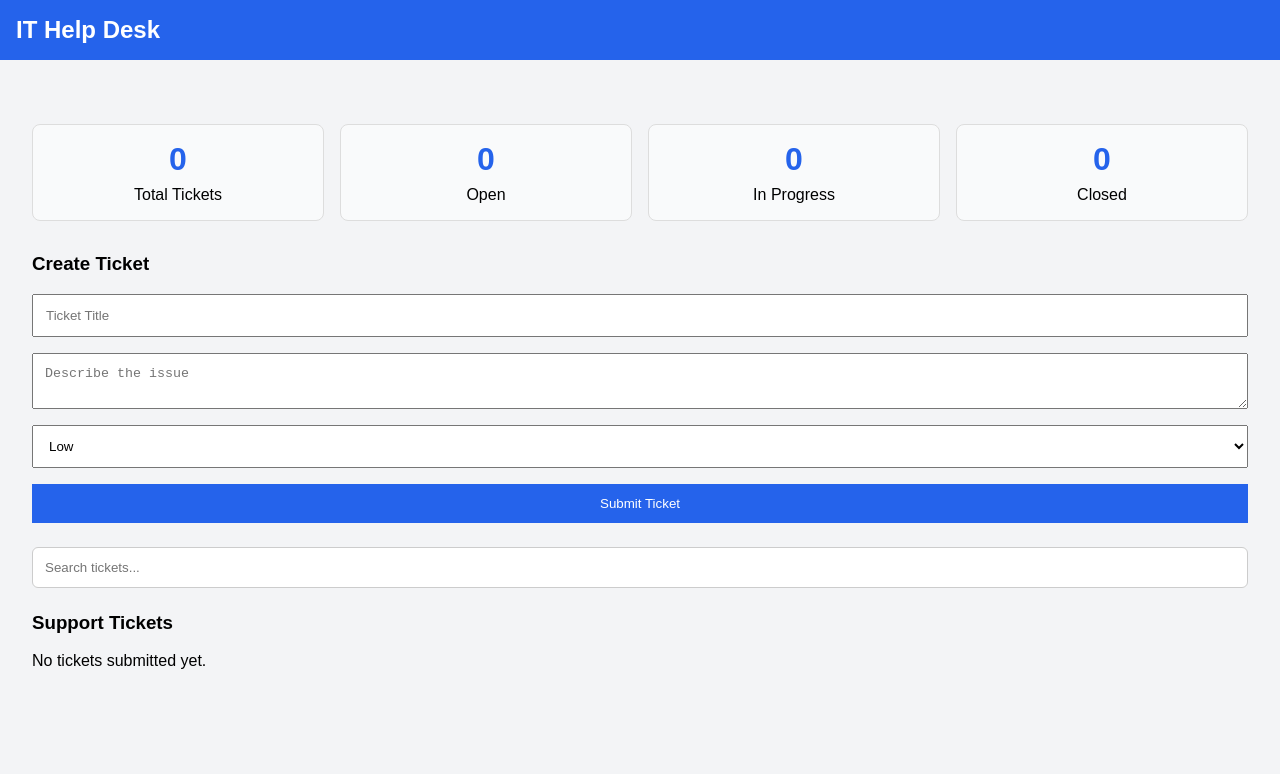
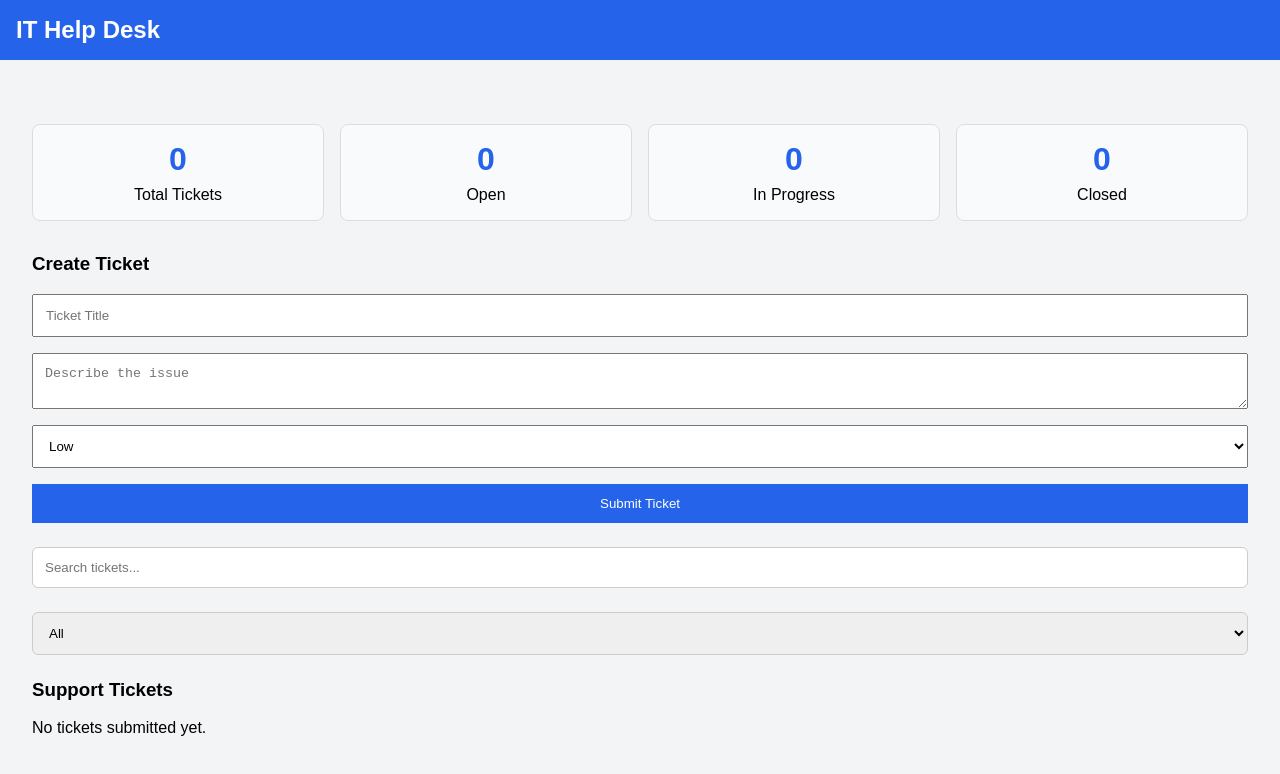
Before and after one commit to JEDl956/it-helpdesk-ticket-system, a Vue app: page / in a window 1280 px wide. Shown: the top 774 px of the page. Built offline with nearby package versions, Linux system fonts and the light colour scheme.

Commit message:
Add status filter for tickets

```diff
--- a/src/App.vue
+++ b/src/App.vue
@@ -5,14 +5,23 @@ import DashboardStats from './components/DashboardStats.vue'
 import TicketForm from './components/TicketForm.vue'
 import TicketList from './components/TicketList.vue'
 import SearchBar from './components/SearchBar.vue'
+import StatusFilter from './components/StatusFilter.vue'
 
 const tickets = ref([])
 const search = ref('')
+const statusFilter = ref('All')
 
 const filteredTickets = computed(() => {
-  return tickets.value.filter((ticket) =>
-    ticket.title.toLowerCase().includes(search.value.toLowerCase()),
-  )
+  return tickets.value.filter((ticket) => {
+    const matchesSearch = ticket.title
+      .toLowerCase()
+      .includes(search.value.toLowerCase())
+
+    const matchesStatus =
+      statusFilter.value === 'All' || ticket.status === statusFilter.value
+
+    return matchesSearch && matchesStatus
+  })
 })
 
 onMounted(() => {
@@ -55,6 +64,17 @@ function updateStatus(id) {
 function deleteTicket(id) {
   tickets.value = tickets.value.filter((ticket) => ticket.id !== id)
 }
+
+function editTicket(updatedTicket) {
+  const ticket = tickets.value.find(
+    (ticket) => ticket.id === updatedTicket.id,
+  )
+
+  if (ticket) {
+    ticket.title = updatedTicket.title
+    ticket.description = updatedTicket.description
+  }
+}
 </script>
 
 <template>
@@ -70,10 +90,16 @@ function deleteTicket(id) {
       @update-search="search = $event"
     />
 
+    <StatusFilter
+      :status-filter="statusFilter"
+      @update-status-filter="statusFilter = $event"
+    />
+
     <TicketList
       :tickets="filteredTickets"
       @update-status="updateStatus"
       @delete-ticket="deleteTicket"
+      @edit-ticket="editTicket"
     />
   </main>
 </template>
--- /dev/null
+++ b/src/components/StatusFilter.vue
@@ -0,0 +1,37 @@
+<script setup>
+defineProps({
+  statusFilter: {
+    type: String,
+    required: true,
+  },
+})
+
+defineEmits(['update-status-filter'])
+</script>
+
+<template>
+  <section class="filter">
+    <select
+      :value="statusFilter"
+      @change="$emit('update-status-filter', $event.target.value)"
+    >
+      <option>All</option>
+      <option>Open</option>
+      <option>In Progress</option>
+      <option>Closed</option>
+    </select>
+  </section>
+</template>
+
+<style scoped>
+.filter {
+  margin-bottom: 1.5rem;
+}
+
+select {
+  width: 100%;
+  padding: 0.75rem;
+  border: 1px solid #ccc;
+  border-radius: 6px;
+}
+</style>
```
